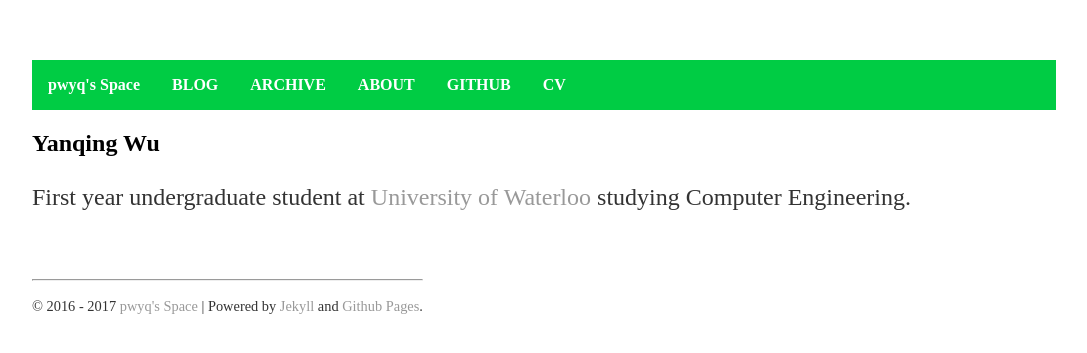
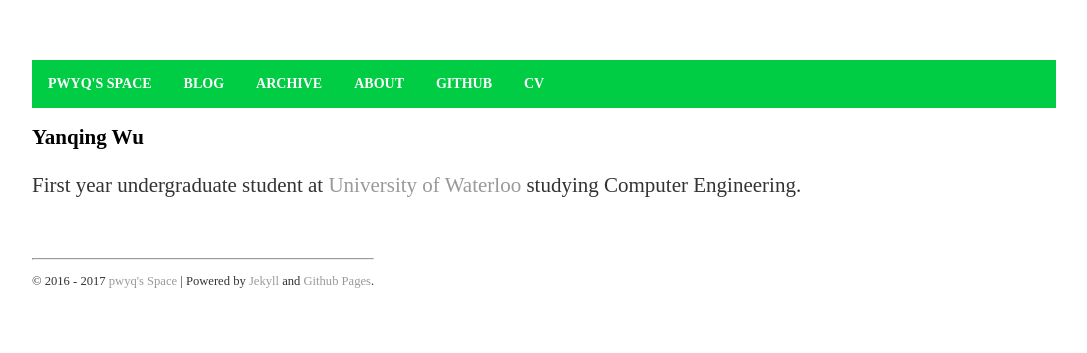
Before and after one commit to pwyq/blog, a Jekyll site: the page built from index.html, in a window 1280 px wide. Shown: the top 353 px of the page, without its empty margins (96-1183 px from the left). Built offline with Jekyll 4.4.1, drawn with Linux system fonts in a browser that asks for light colours.

Commit message:
last commit

```diff
--- a/_layouts/default.html
+++ b/_layouts/default.html
@@ -7,7 +7,7 @@
 	<body>
 		<nav>
 			<ul>
-				<li><a href="/" class="logo-link" target="_self"><span title="Home Page">pwyq's Space</span></a></li>
+				<li><a href="/" target="_self"><span title="Home Page">PWYQ'S SPACE</span></a></li>
 				<li><a href="/blog" target="_self"><span title="pwyq's Blog">BLOG</span></a></li>
 				<li><a href="/archives" target="_self"><span title="Blogs' Home">ARCHIVE</span></a></li>
 				<li><a href="/about" target="_self"><span title="Know me a bit">ABOUT</span></a></li>
--- a/css/main.css
+++ b/css/main.css
@@ -1,6 +1,6 @@
 body {
 	position: relative;
-	font-size: 16px;
+	font-size: 14px;
     margin: 60px auto;
     width: 80%;
 	min-height: 100%;
@@ -33,6 +33,7 @@ nav ul li a {
 
 nav ul li a:hover {
 	background-color: #00802b;
+	text-decoration: none;
 }
 
 footer {
```
